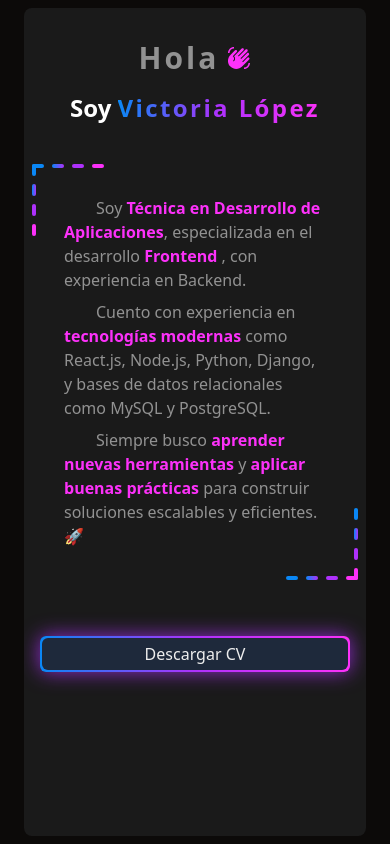
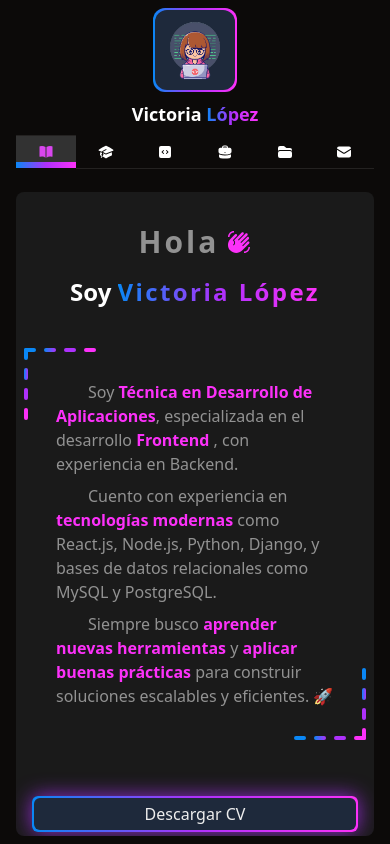
Before and after one commit to vickylopez2828/portfolio, a React (Vite) app in the folder portfolio/: page /about in a window 390 px wide. Built offline with nearby package versions, Linux system fonts and the light colour scheme; what tailwindcss-animated would draw is missing.

Commit message:
cambios en nav

```diff
--- a/portfolio/src/components/nav/Nav.tsx
+++ b/portfolio/src/components/nav/Nav.tsx
@@ -5,7 +5,7 @@ import { NavLink } from 'react-router-dom'
 import { SiGithub, SiGmail, SiLinkedin } from 'react-icons/si'
 export default function Nav() {
   return (
-    <div className='bg-[rgb(26,26,26)] hidden sm:flex sm:w-auto lg:w-1/5 flex-col justify-between gap-4 rounded-[10px] pt-4'>
+    <div className='bg-[rgb(26,26,26)] sm:flex sm:w-auto lg:w-1/5 flex-col justify-between gap-4 rounded-[10px] pt-4'>
         <div className='flex flex-col items-center '>
           <div className='mx-10 mb-4 bg-gradient-to-r from-[#0a87f5] via-[#ae31fc] to-[#fc31f9] rounded-xl'>
                 <div className='m-0.5 bg-slate-800 rounded-xl'>
--- /dev/null
+++ b/portfolio/src/components/nav/NavMobile.tsx
@@ -0,0 +1,39 @@
+import React, { useState } from 'react'
+import { FiMenu, FiX } from "react-icons/fi";
+import { itemsNavMobile } from '../../data/data';
+import NavItems from './NavItems';
+import { NavLink } from 'react-router-dom';
+export default function NavMobile() {
+    const [isOpen, setIsOpen] = useState(false);
+  return (
+    <nav className=' flex flex-col justify-between'>
+        <div className='flex flex-col gap-2 items-center justify-between my-2'>
+            <div className=' bg-gradient-to-r from-[#0a87f5] via-[#ae31fc] to-[#fc31f9] rounded-xl'>
+                <div className='m-0.5 bg-slate-800 rounded-xl'>
+                    <img src="/mujerprog.png" alt="Logo" className='max-w-20 max-h-20' />
+                </div>
+            </div>
+            <h3 className=  'text-lg font-bold text-white'>Victoria  <span className="text-transparent bg-clip-text bg-gradient-to-r from-[#0a87f5]
+                        via-[#ae31fc] to-[#fc31f9]">López</span></h3>
+        </div>
+        <div className='flex justify-around'>
+                    {itemsNavMobile.map(item =>(
+                    <NavLink
+                        key={item.id}
+                        to={item.path}
+                        className= {({isActive})=>
+                        isActive
+                            ? ' bg-[rgb(50,50,50)] text-fuchsia-500 before:opacity-100 flex items-center w-full py-2 shadow-[0px_-0.5px_0px_rgba(255,255,255,0.2)] border-gray-300 justify-start   relative border-transparent before:absolute before:bottom-0 before:left-0 before:w-full before:h-[6px] before:bg-gradient-to-r from-[#0a87f5] via-[#ae31fc] to-[#fc31f9] before:transition-opacity'
+                            : 'flex gap-3 items-center hover:bg-[rgb(50,50,50)] hover:text-fuchsia-500  w-full py-2 shadow-[0px_0.5px_0px_rgba(255,255,255,0.2)] border-gray-300 justify-start text-white   relative border-transparent before:absolute before:top-0 before:right-0 before:w-[8px] before:h-full before:bg-gradient-to-b from-[#0a87f5] via-[#ae31fc] to-[#fc31f9] before:transition-opacity before:opacity-0'
+                        }
+                        >
+
+
+                        <item.icon className="w-4 h-4 lg:w-6 lg:h-6 mx-auto" />
+
+                    </NavLink>
+                    ))}
+                </div>
+    </nav>
+  )
+}
--- a/portfolio/src/data/data.js
+++ b/portfolio/src/data/data.js
@@ -39,3 +39,43 @@ export const itemsNav =[
         path: '/contact'
     }
 ]
+
+
+export const itemsNavMobile =[
+    {
+        id:1,
+        icon: BookOpenIcon ,
+        text: '',
+        path: '/about'
+    },
+    {
+        id:2,
+        icon: AcademicCapIcon,
+        text: '',
+        path: '/education'
+    },
+    {
+        id:3,
+        icon: CodeBracketSquareIcon  ,
+        text: '',
+        path:'/skills'
+    },
+    {
+        id:4,
+        icon: BriefcaseIcon,
+        text: '',
+        path:'/experience'
+    },
+    {
+        id:5,
+        icon: FolderIcon ,
+        text: '',
+        path: '/projects'
+    },
+    {
+        id:6,
+        icon: EnvelopeIcon,
+        text: '',
+        path: '/contact'
+    }
+]
--- a/portfolio/src/layouts/Layout.tsx
+++ b/portfolio/src/layouts/Layout.tsx
@@ -1,16 +1,44 @@
-import React from 'react'
-import { Outlet } from 'react-router-dom'
+import React, { useEffect, useState } from 'react'
+import { NavLink, Outlet } from 'react-router-dom'
 import Nav from '../components/nav/Nav'
 import CustomCursor from '../components/CustomCursor'
+import NavMobile from '../components/nav/NavMobile'
+import { SiGithub, SiGmail, SiLinkedin } from 'react-icons/si'
 
 
 export default function Layout() {
+  const [isVerticalLayout, setIsVerticalLayout] = useState(true);
+  const [showDesktopNav, setShowDesktopNav] = useState(false);
+
+  useEffect(() => {
+    const handleResize = () => {
+      const width = window.innerWidth;
+      const height = window.innerHeight;
+
+      // Mostrar el nav de desktop solo si cumple ambas condiciones:
+      if (width >= 640 && height >= 500) {
+        setShowDesktopNav(true);
+        setIsVerticalLayout(false); // flex-row
+      } else {
+        setShowDesktopNav(false);
+        setIsVerticalLayout(true); // flex-col
+      }
+    };
+
+    handleResize(); // Verificar el estado inicial
+    window.addEventListener("resize", handleResize);
+
+    return () => window.removeEventListener("resize", handleResize);
+  }, []);
+
   return (
 
-    <div className="bg-stone-950 w-full min-h-screen max-h-screen flex  text-[#EEEEEE] sm:py-4 sm:pl-4">
-            <Nav/>
+    <div className={`bg-stone-950 w-full min-h-screen max-h-screen flex ${isVerticalLayout ? "flex-col" : "flex-row"} gap-4  text-[#EEEEEE] px-4 sm:px-2 sm:py-4 sm:pl-4`}>
+
+            {showDesktopNav ? <Nav /> : <NavMobile/>}
             {/* <CustomCursor /> */}
             <Outlet/>
+
     </div>
   )
 }
--- a/portfolio/src/router.tsx
+++ b/portfolio/src/router.tsx
@@ -16,7 +16,7 @@ export default function Router (){
         <BrowserRouter>
             <Routes>
                 <Route element={<Layout/>}>
-                    <Route path="/" element={<IndexPage/>}/>
+                    <Route path="/" element={<AboutPage/>}/>
                     <Route path="/about" element={<AboutPage/>}/>
                     <Route path="/skills" element={<SkillsPage/>}/>
                     <Route path="/education" element={<EducationPage/>}/>
--- a/portfolio/src/views/AboutPage.tsx
+++ b/portfolio/src/views/AboutPage.tsx
@@ -8,7 +8,7 @@ import { NavLink } from "react-router-dom";
 
 export default function AboutPage() {
   return (
-    <div className='w-full  sm:w-4/5 relative bg-[rgb(26,26,26)] mx-6 my-2 lg:mx-16 rounded-lg overflow-y-scroll   '>
+    <div className='w-full  sm:w-4/5 relative bg-[rgb(26,26,26)] mx-auto my-2 lg:mx-16 rounded-lg overflow-y-scroll   '>
 
       <div className="flex flex-col gap-4 justify-center items-center mt-8 animate-fade-down">
         <div className="flex gap-2 items-center">
--- a/portfolio/src/views/ContactPage.tsx
+++ b/portfolio/src/views/ContactPage.tsx
@@ -2,11 +2,13 @@ import React from 'react'
 
 export default function ContactPage() {
   return (
-    <div className=' w-full sm:w-4/5  bg-[rgb(26,26,26)] mx-6 lg:mx-16 my-8 rounded-lg p-4 overflow-y-scroll'>
+    <div className=' w-full sm:w-4/5  bg-[rgb(26,26,26)] mx-auto lg:mx-16 my-8 rounded-lg p-4 overflow-y-scroll'>
       <h1 className='text-center text-fuchsia-500 text-4xl'>Contacto</h1>
       <div className='h-[700px] border-red-300 border-2'>
 
       </div>
+
     </div>
+
   )
 }
--- a/portfolio/src/views/EducationPage.tsx
+++ b/portfolio/src/views/EducationPage.tsx
@@ -5,7 +5,7 @@ import { android, angular, reactEducation, tudai } from '../data/educationData';
 
 export default function EducationPage() {
   return (
-    <div className=' w-full flex flex-col gap-8 sm:w-4/5  bg-[rgb(26,26,26)] mx-6 my-2 pb-4 lg:mx-16 rounded-lg overflow-y-scroll'>
+    <div className=' w-full flex flex-col gap-8 sm:w-4/5  bg-[rgb(26,26,26)] mx-auto my-2 pb-4 lg:mx-16 rounded-lg overflow-y-scroll'>
 
       <div className="flex justify-center items-center m-8 animate-fade-down">
           <h1 className= 'text-2xl sm:text-4xl font-bold text-white '>Mi<span className="text-transparent tracking-widest bg-clip-text bg-gradient-to-r from-[#0a87f5] via-[#ae31fc] to-[#fc31f9]"> Formación Académica</span></h1>
--- a/portfolio/src/views/ExperiencePage.tsx
+++ b/portfolio/src/views/ExperiencePage.tsx
@@ -6,7 +6,7 @@ import CardExperience from '../components/experience/CardExperience'
 
 export default function ExperiencePage() {
   return (
-      <div className=' w-full flex flex-col gap-8 sm:w-4/5  bg-[rgb(26,26,26)] mx-6 my-2 pb-4 lg:mx-16 rounded-lg overflow-y-scroll'>
+      <div className=' w-full flex flex-col gap-8 sm:w-4/5  bg-[rgb(26,26,26)] mx-auto my-2 pb-4 lg:mx-16 rounded-lg overflow-y-scroll'>
 
         <div className="flex justify-center items-center m-8 animate-fade-down">
             <h1 className= 'text-2xl sm:text-4xl font-bold text-white '>Mi<span className="text-transparent tracking-widest bg-clip-text bg-gradient-to-r from-[#0a87f5] via-[#ae31fc] to-[#fc31f9]"> Experiencia</span></h1>
--- a/portfolio/src/views/ProjectsPage.tsx
+++ b/portfolio/src/views/ProjectsPage.tsx
@@ -15,7 +15,7 @@ export default function ProjectsPage() {
   };
 
     return (
-          <div className='relative w-full flex flex-col gap-8 sm:w-4/5  bg-[rgb(26,26,26)] mx-6 my-2 pb-4 lg:mx-16 rounded-lg overflow-y-scroll'>
+          <div className='relative w-full flex flex-col gap-8 sm:w-4/5  bg-[rgb(26,26,26)] mx-auto my-2 pb-4 lg:mx-16 rounded-lg overflow-y-scroll'>
 
             <div className="flex justify-center items-center m-8 animate-fade-down">
                 <h1 className= 'text-2xl sm:text-4xl font-bold text-white '>Mis<span className="text-transparent tracking-widest bg-clip-text bg-gradient-to-r from-[#0a87f5] via-[#ae31fc] to-[#fc31f9]"> Proyectos</span></h1>
--- a/portfolio/src/views/SkillsPage.tsx
+++ b/portfolio/src/views/SkillsPage.tsx
@@ -6,7 +6,7 @@ import ContainerSoftSkills from '../components/skills/ContainerSoftSkills'
 
 export default function SkillsPage() {
   return (
-    <div className=' w-full flex flex-col gap-8 sm:w-4/5  bg-[rgb(26,26,26)] mx-6 my-2 pb-4 lg:mx-16 rounded-lg overflow-y-scroll'>
+    <div className=' w-full flex flex-col gap-8 sm:w-4/5  bg-[rgb(26,26,26)] mx-auto my-2 pb-4 lg:mx-16 rounded-lg overflow-y-scroll'>
       <div className="flex mx-auto items-center my-8 animate-fade-down">
           <h1 className= 'text-center text-2xl sm:text-2xl md:text-3xl lg:text-4xl font-bold text-white '><span className="text-transparent tracking-widest bg-clip-text bg-gradient-to-r from-[#0a87f5] via-[#ae31fc] to-[#fc31f9]">
             Habilidades y Tecnologías</span></h1>
```
